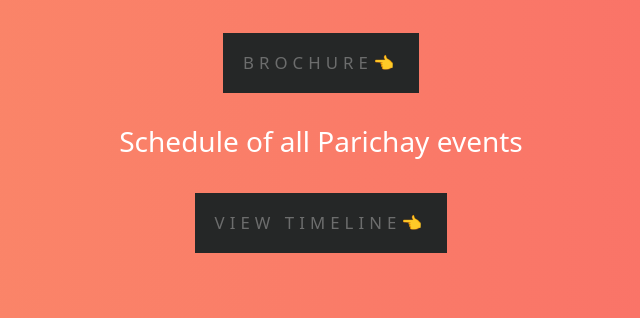
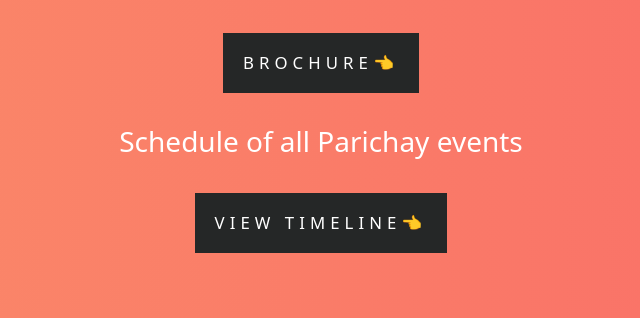
Before and after one commit to G-Aswin/Parichay22, a Flask app: page /events in a window 1280 px wide. Shown: the part 546-864 px from the top of the page, without its empty margins (319-959 px from the left). Run offline with Flask 2, Linux system fonts and the light colour scheme; data that the repository does not hold is empty; some libraries are stand-ins or nearby versions; some web fonts are replaced.

Commit message:
button cosmetics

```diff
--- a/static/css/prefest.css
+++ b/static/css/prefest.css
@@ -309,7 +309,7 @@ footer{
   font-size: 2.4em;
 }
 .merch-content a {
-  color: #6c6d6d;
+  color: #ffffff;
   text-decoration: none;
   text-transform: uppercase;
   display: block;
```
